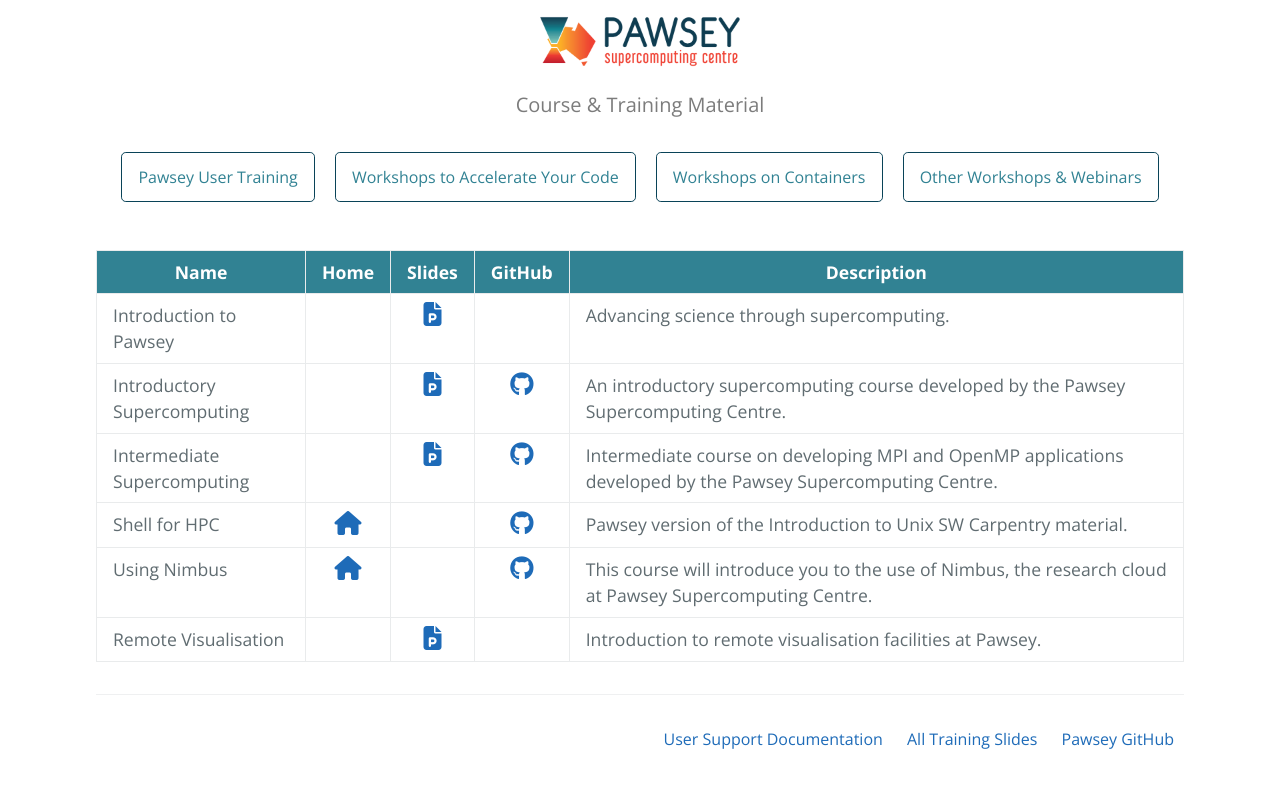
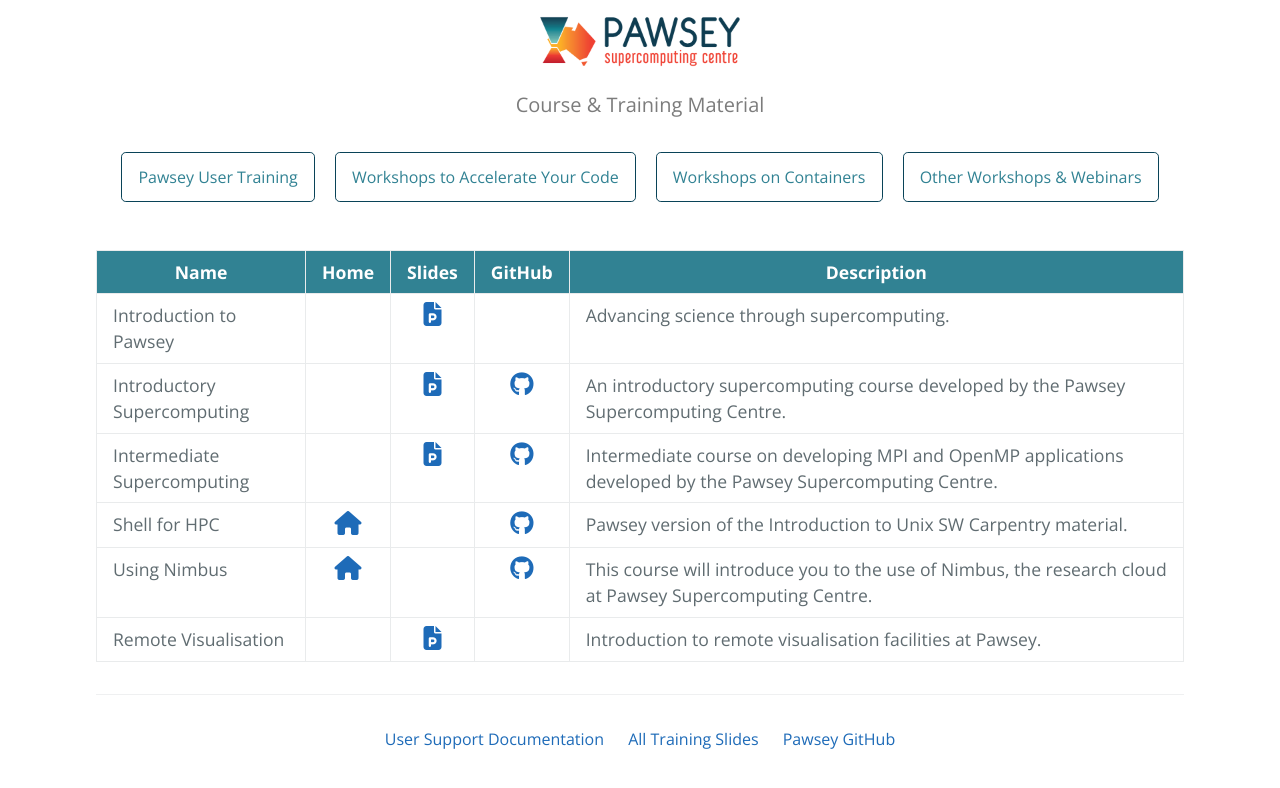
Before and after one commit to PawseySC/PawseySC.github.io, a Jekyll site: the page built from index.md, in a window 1280 px wide. Shown: the top 788 px of the page. Built offline with Jekyll 4.4.1, drawn with Linux system fonts in a browser that asks for light colours; nearby versions of some CDN libraries; our own code applies the rules of GitHub Pages for plain Markdown files; the repository's description, which GitHub fills in, is left out.

Commit message:
Update jekyll-theme-cayman-red.scss

```diff
--- a/_sass/jekyll-theme-cayman-red.scss
+++ b/_sass/jekyll-theme-cayman-red.scss
@@ -384,6 +384,10 @@
   color: $blockquote-text-color;
 }
 
+.external-links {
+  text-align: center;
+}
+
 /**
  * Icons
  */
```
